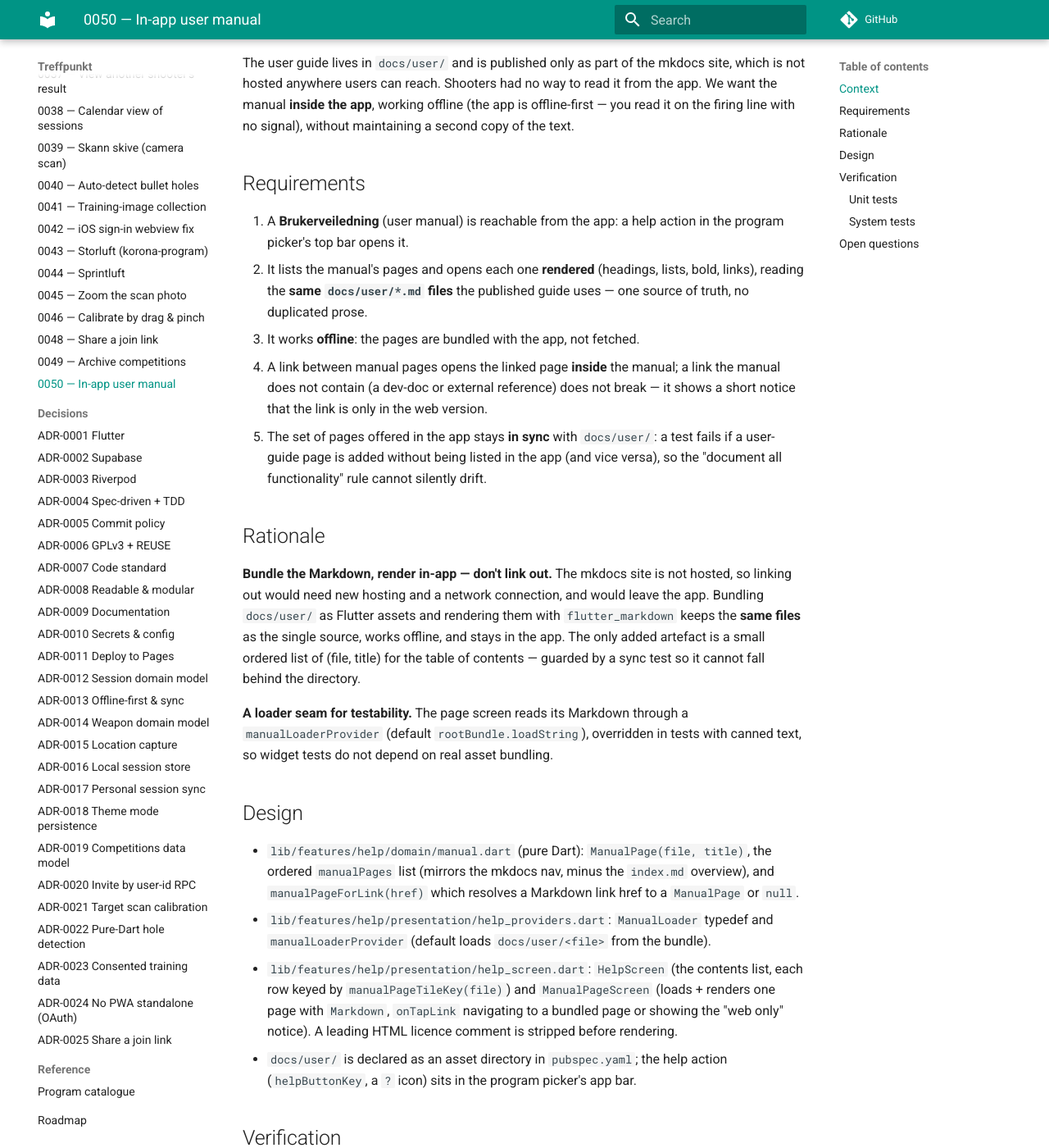
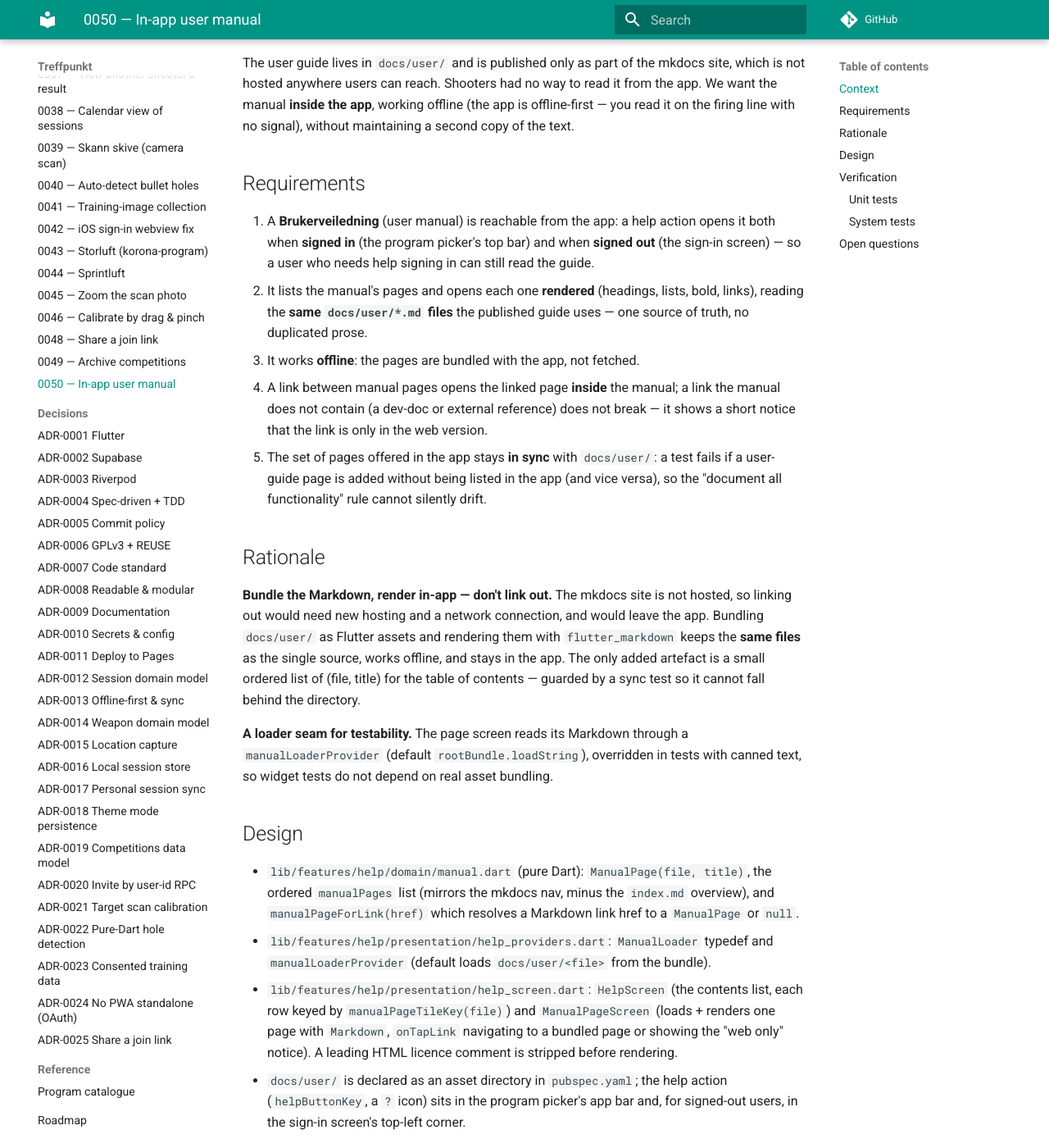
Before and after one commit to roykollensvendsen/treffpunkt, an MkDocs documentation site: the page built from docs/specs/0050-in-app-user-manual.md, in a window 1280 px wide and 1400 px high, scrolled down 266 px. Shown: the whole window at 82% size. Built offline with MkDocs 1.6.1 and Material for MkDocs 9.7.7, drawn with Linux system fonts in a browser that asks for light colours; comment, search, counter and statistics services are not loaded; some of the changed text lies outside the part shown.

Commit message:
feat(help): reach the user manual before signing in
The help action lived only in the program picker, which appears after you
sign in — so a signed-out user could not open the manual, including the
"Logg inn" (signing in) page they might need most.

This adds the same help button to the sign-in screen (top-left, mirroring
the theme switcher), opening the bundled manual without an account. See
spec 0050.

```diff
--- a/docs/specs/0050-in-app-user-manual.md
+++ b/docs/specs/0050-in-app-user-manual.md
@@ -13,7 +13,9 @@
 
 ## Requirements
 1. A **Brukerveiledning** (user manual) is reachable from the app: a help
-   action in the program picker's top bar opens it.
+   action opens it both when **signed in** (the program picker's top bar) and
+   when **signed out** (the sign-in screen) — so a user who needs help signing
+   in can still read the guide.
 2. It lists the manual's pages and opens each one **rendered** (headings, lists,
    bold, links), reading the **same `docs/user/*.md` files** the published guide
    uses — one source of truth, no duplicated prose.
@@ -51,7 +53,8 @@
   page or showing the "web only" notice). A leading HTML licence comment is
   stripped before rendering.
 - `docs/user/` is declared as an asset directory in `pubspec.yaml`; the help
-  action (`helpButtonKey`, a `?` icon) sits in the program picker's app bar.
+  action (`helpButtonKey`, a `?` icon) sits in the program picker's app bar and,
+  for signed-out users, in the sign-in screen's top-left corner.
 
 ## Verification
 ### Unit tests
@@ -63,7 +66,8 @@
 
 ### System tests
 - The program picker shows the help action; tapping it opens `HelpScreen` listing
-  every manual title.
+  every manual title. The sign-in screen also opens the manual (signed-out
+  access).
 - Tapping a page opens it and renders the (injected) Markdown content.
 - The help screen's loader seam is overridden, so the test needs no real assets.
 
```
Also changed, not shown: docs/CHANGELOG.md (+4 -3 lines), docs/user/getting-started.md (+2 -1 lines), 2 other files.
